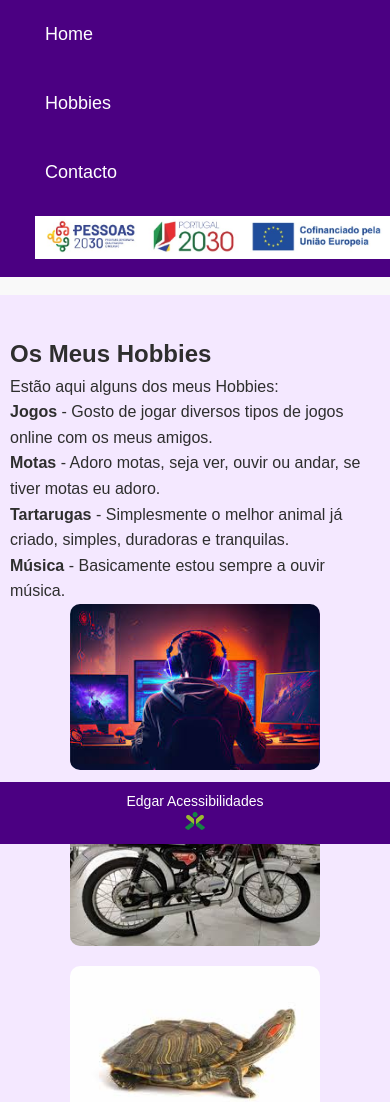
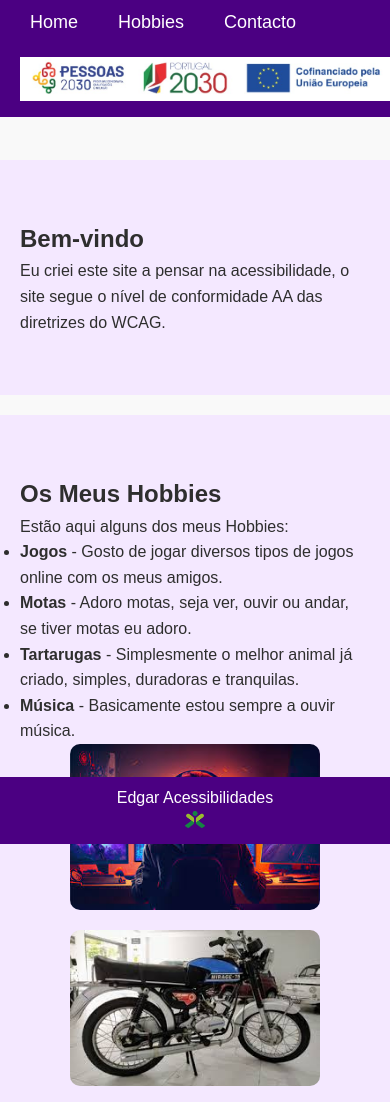
Before and after one commit to Edgarrgs/Edgarrgs.github.io, a plain HTML site: page index.html in a window 390 px wide. Shown: the top 1102 px of the page. Drawn offline with Linux system fonts and the light colour scheme.

Commit message:
Update index.html

```diff
--- a/index.html
+++ b/index.html
@@ -18,13 +18,13 @@
             line-height: 1.6;
             background-color: #f9f9f9;
             color: #2e2e2e;
-            padding-top: 60px; /* Ajuste para acomodar o menu fixo */
+            padding-top: 70px; /* Para acomodar o menu fixo no topo */
         }
 
         /* Menu fixado no topo */
         .navbar {
             background-color: #4b0082;
-            padding: 10px 0; /* Diminuir a altura do menu */
+            padding: 8px 0; /* Reduzir altura do menu */
             position: fixed;
             top: 0;
             left: 0;
@@ -37,8 +37,8 @@
             display: flex;
             justify-content: left;
             flex-wrap: wrap;
-            gap: 20px; /* Adicionar mais espaçamento entre os links */
-            margin-left: 20px; /* Pequeno recuo à esquerda para espaço */
+            gap: 20px; /* Espaçamento entre os links */
+            margin-left: 20px; /* Pequeno espaçamento à esquerda */
         }
 
         .navbar li {
@@ -49,7 +49,7 @@
             color: #ffffff;
             text-decoration: none;
             font-size: 18px;
-            padding: 5px 10px; /* Adicionar algum preenchimento nos links */
+            padding: 5px 10px;
         }
 
         .navbar a:hover, .navbar a:focus {
@@ -68,20 +68,24 @@
             padding: 60px 20px;
             margin-top: 20px;
             background-color: #f4e8ff; /* Roxo claro */
-            color: #2e2e2e; /* Contraste suficiente */
+            color: #2e2e2e;
+        }
+
+        section#home {
+            margin-top: 90px; /* Adiciona mais espaço abaixo do menu */
         }
 
         /* Hobbies Secção */
         .hobbies-images {
             display: flex;
-            flex-wrap: wrap; /* Permite quebra de linha em telas menores */
-            gap: 20px; /* Espaçamento entre as imagens */
-            justify-content: center; /* Centraliza as imagens */
+            flex-wrap: wrap;
+            gap: 20px;
+            justify-content: center;
         }
 
         .hobbies-image {
-            max-width: 250px; /* Tamanho máximo da imagem */
-            width: 100%; /* Faz com que as imagens sejam responsivas */
+            max-width: 250px;
+            width: 100%;
             border-radius: 10px;
             cursor: pointer;
             transition: transform 0.3s;
@@ -94,10 +98,10 @@
 
         /* Estilo do vídeo responsivo */
         .hobbies-video iframe {
-            width: 100%; /* Preenche a largura disponível */
-            max-width: 700px; /* Tamanho máximo do vídeo */
-            height: auto; /* Mantém a proporção */
-            border-radius: 10px; /* Bordas arredondadas */
+            width: 100%;
+            max-width: 700px;
+            height: auto;
+            border-radius: 10px;
         }
 
         .hobbies-video {
@@ -118,36 +122,8 @@
         }
 
         .footer-image {
-            max-width: 20px; /* Mantém o tamanho fixo */
+            max-width: 20px;
             height: auto;
-        }
-
-        /* Media Queries para responsividade */
-        @media (max-width: 768px) {
-            .hobbies-images {
-                flex-direction: column; /* Imagens em coluna */
-                align-items: center; /* Centraliza na coluna */
-            }
-
-            .navbar ul {
-                flex-direction: column; /* Links do menu em coluna */
-                align-items: flex-start;
-                padding-left: 15px;
-            }
-
-            .navbar li {
-                margin: 10px 0;
-            }
-        }
-
-        @media (max-width: 480px) {
-            section {
-                padding: 40px 10px;
-            }
-
-            footer {
-                font-size: 14px;
-            }
         }
     </style>
 </head>
```
